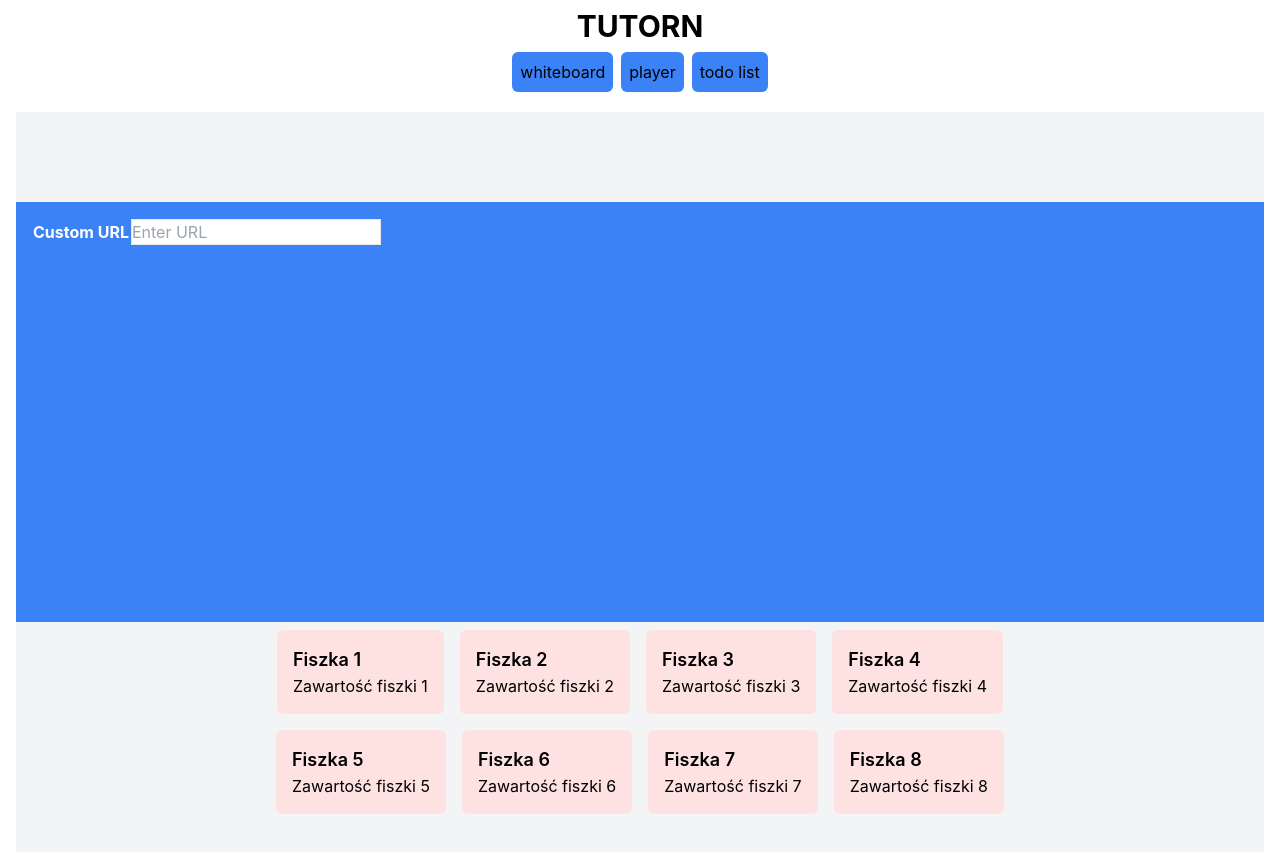
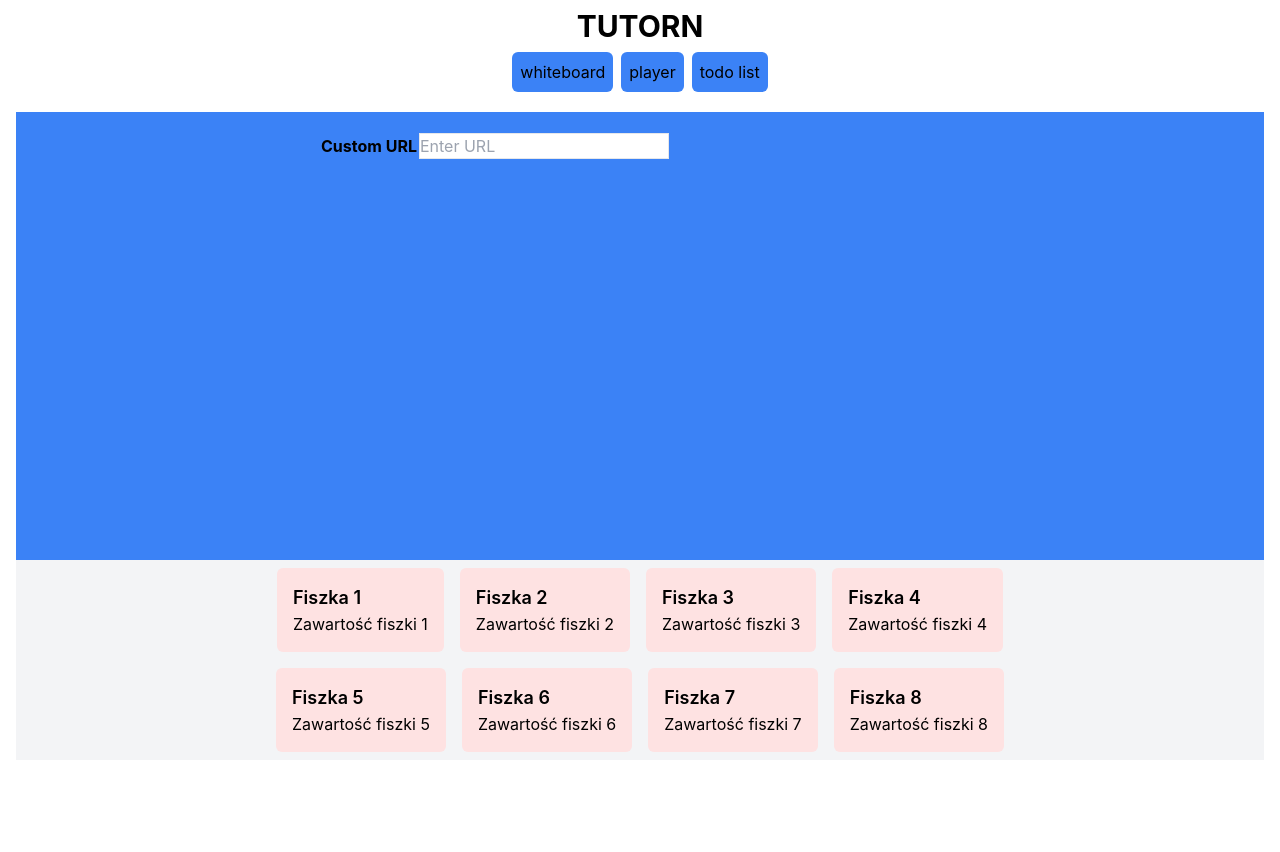
Before and after one commit to krzylec/tuton, a React (Create React App) app in the folder frontend/: page / in a window 1280 px wide. Shown: the top 852 px of the page. After the commit the page ends 800 px from the top, so only its background shows below. Built offline with nearby package versions, Linux system fonts and the light colour scheme.

Commit message:
refactor

```diff
--- a/frontend/src/Fiszka.tsx
+++ b/frontend/src/Flashcard.tsx
@@ -1,17 +1,17 @@
 import React, { useState } from 'react';
 
-interface FiszkaProps {
+interface FlashcardProps {
     title: string;
     content: string;
 }
 
-export default function Fiszka({ title, content }: FiszkaProps) {
+export default function Flashcard({ title, content }: FlashcardProps) {
 
     const [clicked, setClicked] = useState<boolean>(false);
 
     return (
         <div className={`p-4 m-2 rounded-md ${clicked ? 'bg-green-200' : 'bg-red-100'}`}
-        onClick={() => setClicked(!clicked)}
+            onClick={() => setClicked(!clicked)}
         >
             <h3 className="text-lg font-semibold">{title}</h3>
             <p>{content}</p>
--- a/frontend/src/Player.tsx
+++ b/frontend/src/Player.tsx
@@ -6,7 +6,7 @@ export default function Player() {
     const [url, setUrl] = useState<string>("https://www.youtube.com/watch?v=xvFZjo5PgG0");
 
     return (
-        <div>
+        <div className="">
             <th>Custom URL</th>
             <td>
                 <input className="border"
--- a/frontend/src/TabExplorer.tsx
+++ b/frontend/src/TabExplorer.tsx
@@ -4,7 +4,7 @@ import Whiteboard from './WhiteBoard';
 import ReactPlayer from 'react-player';
 import ToDo from './ToDo';
 import Player from './Player';
-import WideoView from './WideoView';
+import VideoView from './VideoView';
 
 export default function TabExplorer() {
 
@@ -15,15 +15,15 @@ export default function TabExplorer() {
       <div>
         {/* Przyciski zakładek */}
         <Tabs selectedIndex={selectedTab} onSelect={(index) => setSelectedTab(index)}>
-          <TabList className="flex justify-center m-1 flex-auto ">
+          <TabList className="flex justify-center m-1 flex-auto">
             <Tab className="p-2 mx-1 cursor-pointer bg-blue-500 hover:bg-green-500 transition-colors rounded-md">whiteboard</Tab>
             <Tab className="p-2 mx-1 cursor-pointer bg-blue-500 hover:bg-green-500 transition-colors rounded-md">player</Tab>
             <Tab className="p-2 mx-1 cursor-pointer bg-blue-500 hover:bg-green-500 transition-colors rounded-md">todo list</Tab>
           </TabList>
 
           <TabPanel>
-            <div className="flex justify- p-4">
-              <WideoView/>
+            <div className="flex justify-center p-4">
+              <VideoView/>
             </div>
           </TabPanel>
 
--- a/frontend/src/WideoView.tsx
+++ b/frontend/src/VideoView.tsx
@@ -1,13 +1,14 @@
-import Fiszka from "./Fiszka"
+import Fiszka from "./Flashcard"
 import Player from "./Player"
 import Whiteboard from "./WhiteBoard"
 
-export default function WideoView() {
+export default function VideoView() {
 
     return (
 
-        <div className="min-h-screen flex flex-col items-center justify-center bg-gray-100 rotate">
-            <div className="w-full bg-blue-500 text-white p-4">
+        <div className="flex flex-col items-center justify-center bg-gray-100">
+
+            <div className="w-full bg-blue-500 justify-center flex pb-10 pt-5">
                 <Player />
             </div>
 
```
